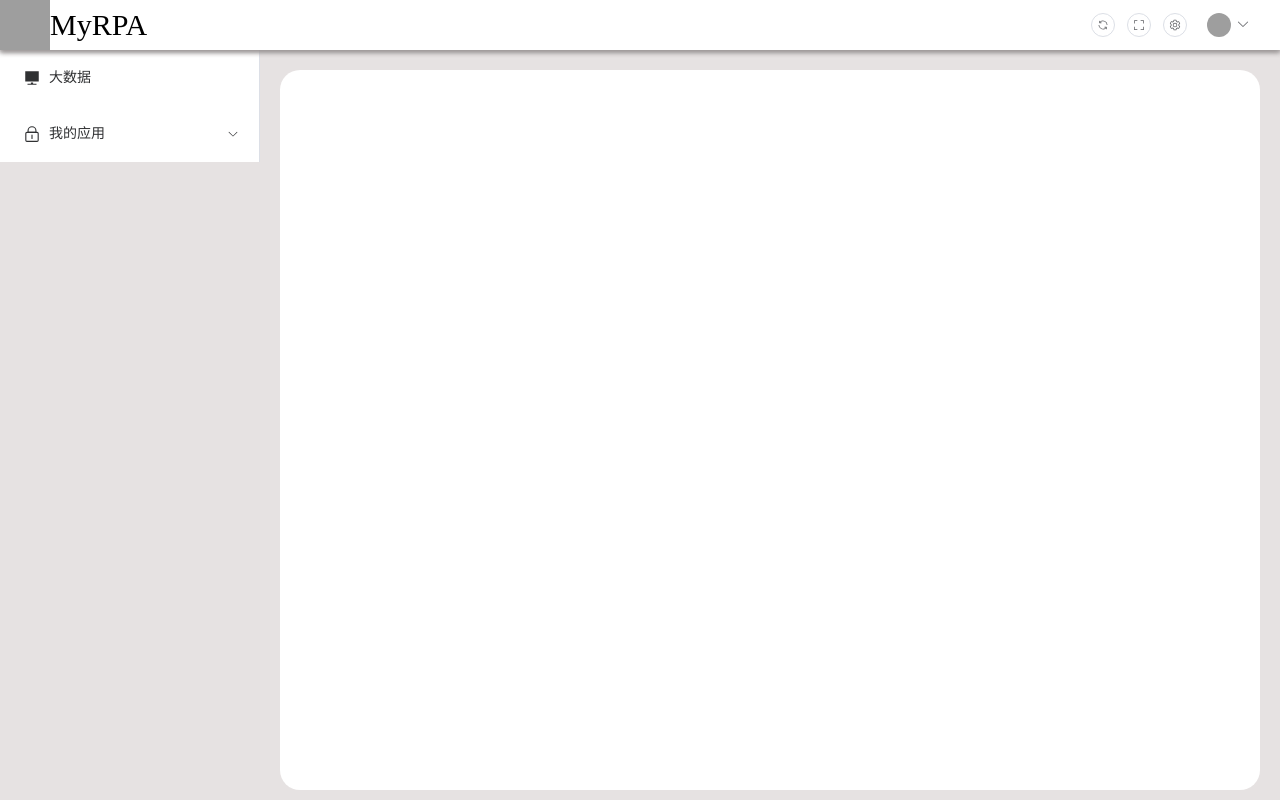
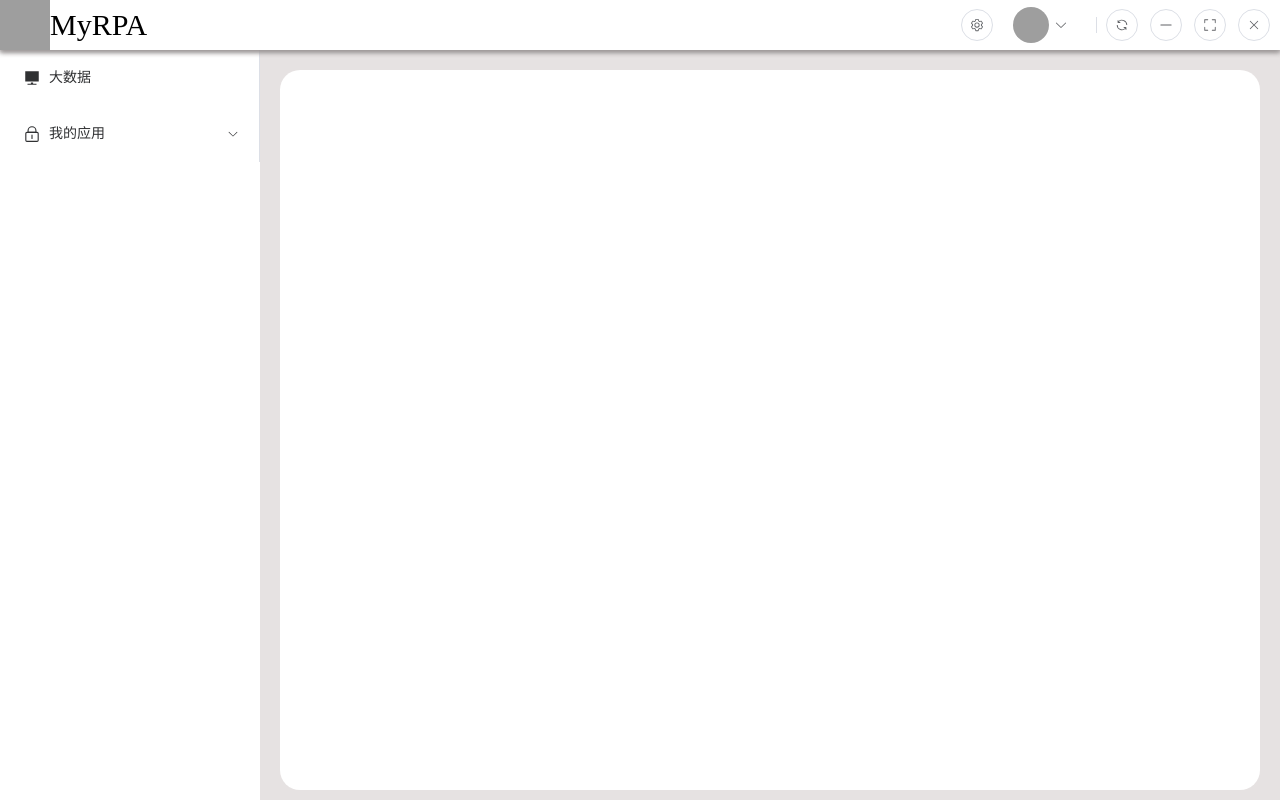
Before and after one commit to hhhanabi/MyRpa, a Vue app: page /login in a window 1280 px wide. Built offline with nearby package versions, Linux system fonts and the light colour scheme; grey boxes are pictures that could not be loaded.

Commit message:
tabbar completed

```diff
--- a/src/layout/index.vue
+++ b/src/layout/index.vue
@@ -41,6 +41,7 @@ let userStore=useUserStore()
     .slider{
         width: 260px;
         height: 100%;
+        background-color: white;
     }
     .tabbar{
         width: 100%;
@@ -65,6 +66,9 @@ let userStore=useUserStore()
 html.dark{
     .container{
         background-color: black;
+        .slider{
+            background-color: black;
+        }
     }
     .main{
         background-color: black;
--- a/src/layout/tabbar/index.vue
+++ b/src/layout/tabbar/index.vue
@@ -3,12 +3,10 @@
         <div class="tabbar_left">
             <Logo></Logo>
         </div>
-        <div class="tabbar_right">
-            <el-button size="small" icon="Refresh" circle></el-button>
-            <el-button size="small" icon="FullScreen" circle></el-button>
+        <div class="tabbar_right noDrag">
             <el-popover placement="top-start" :width="200" trigger="hover">
                 <template #reference>
-                    <el-button size="small" icon="Setting" circle></el-button>
+                    <el-button icon="Setting" circle class="noDrag"></el-button>
                 </template>
                 <el-form>
                     <el-form-item label="暗黑模式">
@@ -17,21 +15,25 @@
                     </el-form-item>
                 </el-form>
             </el-popover>
-
             <img src="/110168986_p0.png" alt="">
-            <el-dropdown>
-                <span class="el-dropdown-link">
-                    {{ store.username }}
-                    <el-icon class="el-icon--right">
-                        <arrow-down />
-                    </el-icon>
-                </span>
+            <el-dropdown trigger="hover">
+                <el-icon class="el-icon--right">
+                    <arrow-down />
+                </el-icon>
                 <template #dropdown>
                     <el-dropdown-menu>
                         <el-dropdown-item @click="logout">退出登录</el-dropdown-item>
                     </el-dropdown-menu>
                 </template>
             </el-dropdown>
+
+            <el-divider direction="vertical" />
+
+            <el-button icon="Refresh" circle @click="setWin('refresh')"></el-button>
+            <el-button icon="Minus" circle @click="setWin('min')"></el-button>
+            <el-button icon="FullScreen" circle @click="setWin('max')"></el-button>
+            <el-button icon="Close" circle @click="setWin('close')"></el-button>
+
         </div>
     </div>
 </template>
@@ -41,17 +43,25 @@ import Logo from '../logo/index.vue'
 import { ref } from 'vue';
 import userStore from '../../store/modules/user'
 import { useRouter } from 'vue-router';
+
+const { ipcRenderer } = require("electron");
+
 const store = userStore()
 let $router = useRouter()
 const dark = ref(false)
+
+const setWin = (type: string) => {
+    ipcRenderer.send(type)
+}
+
 const logout = async () => {
     await store.userLogout()
     $router.push({ path: '/login' })
 }
 
-const changeDark=()=>{
+const changeDark = () => {
     const html = document.documentElement
-    dark.value?html.className='dark':html.className=''
+    dark.value ? html.className = 'dark' : html.className = ''
 }
 </script>
 
@@ -67,17 +77,30 @@ const changeDark=()=>{
     .tabbar_right {
         display: flex;
         align-items: center;
-        margin: 30px;
+        margin: 10px;
+
+        .el-icon--right {
+            margin-right: 20px;
+        }
 
         img {
-            width: 24px;
-            height: 24px;
+            width: 36px;
+            height: 36px;
             margin-left: 20px;
             border-radius: 50%;
         }
     }
 }
-html.dark .tabbar{
+
+html.dark .tabbar {
     background-color: black;
 }
+
+.tabbar {
+    -webkit-app-region: drag;
+
+    .noDrag {
+        -webkit-app-region: no-drag;
+    }
+}
 </style>
```
Also changed, not shown: src/background.ts (+11 -1 lines).
